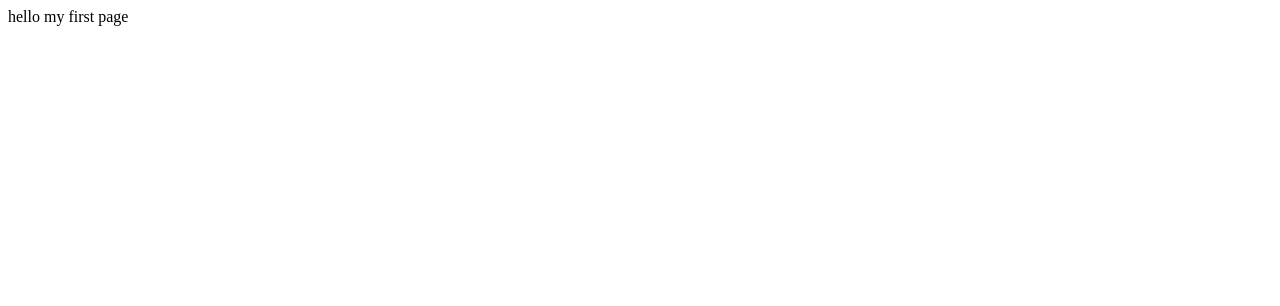
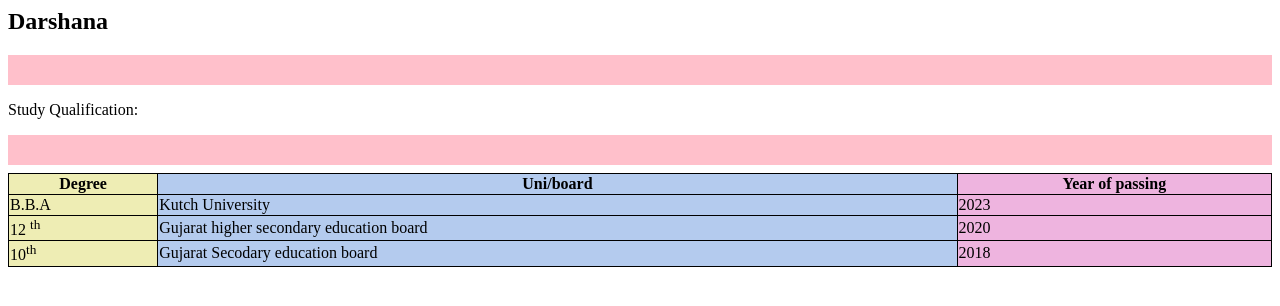
Before and after one commit to gorkhushbu/darshanarajgor.github.io, a plain HTML site: page index.html in a window 1280 px wide. Drawn offline with Linux system fonts and the light colour scheme.

Commit message:
Update index.html

```diff
--- a/index.html
+++ b/index.html
@@ -1 +1,49 @@
-hello my first page
+<html>
+    <head>
+        <style>
+            table, th, td {
+              border: 1px solid black;
+              border-collapse: collapse;
+            }
+            </style>
+            <body>
+
+                <h2>Darshana</h2>
+                <hr size="30" color="Pink">
+                <p> Study Qualification:</p>
+                <hr size="30" color="Pink">
+                <table style="width: 100%;">
+                    <colgroup>
+                        <col span="1" style="background-color: rgb(238, 237, 180)">
+                        <col span="1" style="background-color: rgb(180, 203, 238)">
+                        <col span="1" style="background-color: rgb(238, 180, 223)">
+                      </colgroup>
+
+    </head>
+    <body>
+
+
+
+            <tr>
+              <th>Degree</th>
+              <th>Uni/board</th>
+              <th>Year of passing</th>
+            </tr>
+            <tr>
+              <td>B.B.A</td>
+              <td>Kutch University</td>
+              <td>2023</td>
+            </tr>
+            <tr>
+              <td>12 <sup>th</sup></td>
+              <td>Gujarat higher secondary education board</td>
+              <td>2020</td>
+            </tr>
+            <tr>
+                <td>10<sup>th</sup></td>
+                <td>Gujarat Secodary education board</td>
+                <td>2018</td>
+            </tr>
+          </table>
+    </body>
+</html>
```
